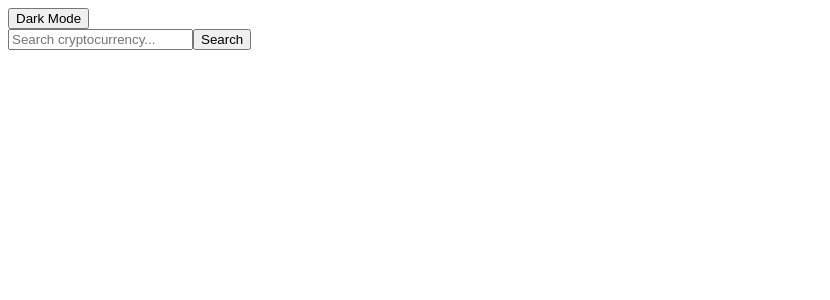
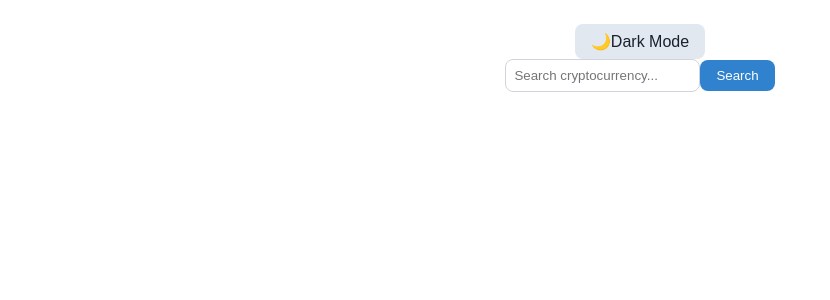
Before and after one commit to Phethiso11/Slack-repo, a Next.js app in the folder crypto-tracker/: page / in a window 1280 px wide. Shown: the top 300 px of the page, without its empty margins (0-830 px from the left). Built offline with nearby package versions, Linux system fonts and the light colour scheme; no server answers.

Commit message:
updated the files

```diff
--- a/crypto-tracker/package.json
+++ b/crypto-tracker/package.json
@@ -10,12 +10,14 @@
     "dependencies": {
         "autoprefixer": "^10.4.20",
         "axios": "^0.21.1",
-        "chart.js": "^4.4.4",
+        "chart.js": "^3.9.1",
+        "lodash": "^4.17.21",
         "next": "^12.0.7",
         "postcss": "^8.4.41",
         "react": "^17.0.2",
-        "react-chartjs-2": "^5.2.0",
+        "react-chartjs-2": "^3.3.0",
         "react-dom": "^17.0.2",
+        "styled-components": "^6.1.12",
         "tailwindcss": "^3.4.10"
     },
     "devDependencies": {
--- a/crypto-tracker/pages/app.js
+++ b/crypto-tracker/pages/app.js
@@ -1,7 +1,7 @@
-import '../styles/globals.css';
 
-function MyApp({ Component, pageProps }) {
+
+function app({ Component, pageProps }) {
     return <Component {...pageProps} />;
 }
 
-export default MyApp;
+export default app;
--- a/crypto-tracker/pages/index.js
+++ b/crypto-tracker/pages/index.js
@@ -1,29 +1,85 @@
 import { useState, useEffect } from 'react';
 import axios from 'axios';
 import { Line } from 'react-chartjs-2';
-import { Chart as ChartJS, LineElement, CategoryScale, LinearScale, Title } from 'chart.js';
-import 'tailwindcss/tailwind.css';
+import { Chart as ChartJS, LineElement, CategoryScale, LinearScale, Title, PointElement } from 'chart.js';
 
-// Register ChartJS components
-ChartJS.register(LineElement, CategoryScale, LinearScale, Title);
+// Register Chart.js components
+ChartJS.register(LineElement, CategoryScale, LinearScale, Title, PointElement);
 
-// Tailwind CSS-based components
-const DarkModeToggle = ({ isDarkMode, toggleDarkMode }) => (
-    <button
-        className={`px-4 py-2 text-lg rounded-md transition-colors duration-300 ${
-            isDarkMode ? 'bg-gray-800 text-white' : 'bg-gray-200 text-gray-800'
-        }`}
-        onClick={toggleDarkMode}
-    >
-        {isDarkMode ? 'Light Mode' : 'Dark Mode'}
-    </button>
-);
+// Inline CSS styles
+const styles = {
+    container: (isDarkMode) => ({
+        minHeight: '100vh',
+        display: 'flex',
+        flexDirection: 'column',
+        alignItems: 'center',
+        padding: '16px',
+        backgroundColor: isDarkMode ? '#1a202c' : '#ffffff',
+        color: isDarkMode ? '#edf2f7' : '#1a202c',
+        transition: 'background-color 0.3s, color 0.3s',
+    }),
+    button: (isDarkMode) => ({
+        padding: '8px 16px',
+        fontSize: '16px',
+        borderRadius: '8px',
+        backgroundColor: isDarkMode ? '#4a5568' : '#e2e8f0',
+        color: isDarkMode ? '#edf2f7' : '#1a202c',
+        border: 'none',
+        cursor: 'pointer',
+        transition: 'background-color 0.3s, color 0.3s',
+    }),
+    input: {
+        padding: '8px',
+        border: '1px solid #d1d5db',
+        borderRadius: '8px',
+        outline: 'none',
+        transition: 'border-color 0.3s, box-shadow 0.3s',
+    },
+    searchButton: {
+        padding: '8px 16px',
+        backgroundColor: '#3182ce',
+        color: '#ffffff',
+        border: 'none',
+        borderRadius: '8px',
+        cursor: 'pointer',
+        transition: 'background-color 0.3s',
+    },
+    cryptoCard: {
+        padding: '16px',
+        border: '1px solid #d1d5db',
+        borderRadius: '8px',
+        marginBottom: '16px',
+        maxWidth: '500px',
+        width: '100%',
+    },
+    chartContainer: {
+        width: '100%',
+        maxWidth: '800px',
+        margin: '0 auto',
+    },
+};
 
+// Component for Dark Mode Toggle
+const DarkModeToggle = ({ isDarkMode, toggleDarkMode }) => {
+    return (
+        <button
+            style={styles.button(isDarkMode)}
+            onClick={toggleDarkMode}
+        >
+            {isDarkMode ? '🔆Light Mode' : '🌙Dark Mode'}
+        </button>
+    );
+};
+
+
+// Component for Search Bar
 const SearchBar = ({ onSearch }) => {
     const [query, setQuery] = useState('');
 
     const handleSearch = () => {
-        onSearch(query);
+        if (query.trim()) {
+            onSearch(query.toLowerCase());
+        }
     };
 
     return (
@@ -33,11 +89,11 @@ const SearchBar = ({ onSearch }) => {
                 placeholder="Search cryptocurrency..."
                 value={query}
                 onChange={(e) => setQuery(e.target.value)}
-                className="p-2 border rounded-md border-gray-300 focus:outline-none focus:ring-2 focus:ring-indigo-500"
+                style={styles.input}
             />
             <button
                 onClick={handleSearch}
-                className="px-4 py-2 bg-blue-500 text-white rounded-md hover:bg-blue-600 transition-colors"
+                style={styles.searchButton}
             >
                 Search
             </button>
@@ -45,20 +101,25 @@ const SearchBar = ({ onSearch }) => {
     );
 };
 
+// Component for Crypto Card
 const CryptoCard = ({ crypto }) => {
     if (!crypto) return null;
 
     return (
-        <div className="p-4 border rounded-md border-gray-300 mb-4">
+        <div style={styles.cryptoCard}>
             <h2 className="text-xl font-semibold">{crypto.name} ({crypto.symbol.toUpperCase()})</h2>
             <p className="mt-2">Price: ${crypto.price.usd}</p>
             <p>Market Cap: ${crypto.market_cap.usd}</p>
             <p>24h Change: {crypto.price.usd_24h_change}%</p>
             <p>Volume: ${crypto.volume.usd}</p>
         </div>
+
     );
 };
 
+
+
+// Component for Price Chart
 const PriceChart = ({ chartData }) => {
     if (!chartData) return null;
 
@@ -73,54 +134,81 @@ const PriceChart = ({ chartData }) => {
         }],
     };
 
+    const options = {
+        responsive: true,
+        plugins: {
+            legend: {
+                display: true
+            }
+        }
+    };
+
     return (
-        <div className="w-full max-w-4xl mx-auto">
-            <Line data={data} options={{ responsive: true, plugins: { legend: { display: true } } }} />
+        <div style={styles.chartContainer}>
+            <Line data={data} options={options} />
         </div>
     );
 };
 
-export default function Home({ price, chart }) {
+export default function Home() {
     const [crypto, setCrypto] = useState(null);
     const [chartData, setChartData] = useState(null);
     const [isDarkMode, setIsDarkMode] = useState(false);
 
+    // Toggle dark mode on client-side only
     useEffect(() => {
-        document.body.className = isDarkMode ? 'bg-gray-900 text-white' : 'bg-white text-gray-900';
+        document.body.classList.toggle('dark-mode', isDarkMode);
     }, [isDarkMode]);
 
-    useEffect(() => {
-        if (price && chart) {
-            setCrypto({
-                name: 'bitcoin',
-                symbol: 'bitcoin',
-                price: price['bitcoin'],
-                market_cap: price['bitcoin'],
-                volume: price['bitcoin'],
-            });
-            setChartData(chart);
-        }
-    }, [price, chart]);
-
+    // Handle search and fetch data
     const handleSearch = async (query) => {
         try {
-            const response = await fetch(`/api/crypto?ids=${query}&vs_currencies=usd`);
-            const data = await response.json();
+            // Fetch price data
+            const priceResponse = await axios.get('https://api.coingecko.com/api/v3/simple/price', {
+                params: {
+                    ids: query,
+                    vs_currencies: 'usd',
+                    include_market_cap: 'true',
+                    include_24hr_vol: 'true',
+                    include_24hr_change: 'true',
+                },
+            });
+
+            // Check if the cryptocurrency exists
+            if (!priceResponse.data[query]) {
+                setCrypto(null);
+                setChartData(null);
+                alert('Cryptocurrency not found. Please try a different search term.');
+                return;
+            }
+
+            // Fetch chart data
+            const chartResponse = await axios.get(`https://api.coingecko.com/api/v3/coins/${query}/market_chart`, {
+                params: {
+                    vs_currency: 'usd',
+                    days: '7',
+                },
+            });
+
+            // Update state with fetched data
             setCrypto({
                 name: query,
                 symbol: query,
-                price: data.price[query],
-                market_cap: data.price[query],
-                volume: data.price[query],
+                price: priceResponse.data[query],
+                market_cap: priceResponse.data[query],
+                volume: priceResponse.data[query],
             });
-            setChartData(data.chart);
+            setChartData(chartResponse.data);
         } catch (error) {
-            console.error('Error fetching data:', error);
+            console.error('Error fetching data:', error.response ? error.response.data : error.message);
+            setCrypto(null);
+            setChartData(null);
+            alert('Error fetching data. Please try again later.');
         }
     };
 
     return (
-        <div className={`min-h-screen flex flex-col items-center p-4 ${isDarkMode ? 'bg-gray-900 text-white' : 'bg-white text-gray-900'}`}>
+        <div style={styles.container(isDarkMode)}>
             <DarkModeToggle isDarkMode={isDarkMode} toggleDarkMode={() => setIsDarkMode(!isDarkMode)} />
             <SearchBar onSearch={handleSearch} />
             <CryptoCard crypto={crypto} />
@@ -128,40 +216,3 @@ export default function Home({ price, chart }) {
         </div>
     );
 }
-
-export async function getServerSideProps(context) {
-    const { query } = context;
-    const { ids = 'bitcoin', vs_currencies = 'usd', days = '7' } = query;
-
-    try {
-        const priceResponse = await axios.get('https://api.coingecko.com/api/v3/simple/price', {
-            params: {
-                ids,
-                vs_currencies,
-                include_market_cap: 'true',
-                include_24hr_vol: 'true',
-                include_24hr_change: 'true',
-            },
-        });
-
-        const chartResponse = await axios.get(`https://api.coingecko.com/api/v3/coins/${ids}/market_chart`, {
-            params: {
-                vs_currency: vs_currencies,
-                days,
-            },
-        });
-
-        return {
-            props: {
-                price: priceResponse.data,
-                chart: chartResponse.data,
-            },
-        };
-    } catch (error) {
-        return {
-            props: {
-                error: error.message,
-            },
-        };
-    }
-}
--- a/crypto-tracker/styles/globals.css
+++ /dev/null
@@ -1,12 +0,0 @@
-
-/* Global styles for light mode */
-body {
-    font-family: Arial, sans-serif;
-    transition: background-color 0.3s, color 0.3s;
-}
-
-/* Styles for dark mode */
-.dark-mode {
-    background-color: #121212;
-    color: #ffffff;
-}
```
Also changed, not shown: crypto-tracker/components/PriceChart.js (+18 -6 lines), 1 other file (tests, documents, lock files or other folders).
